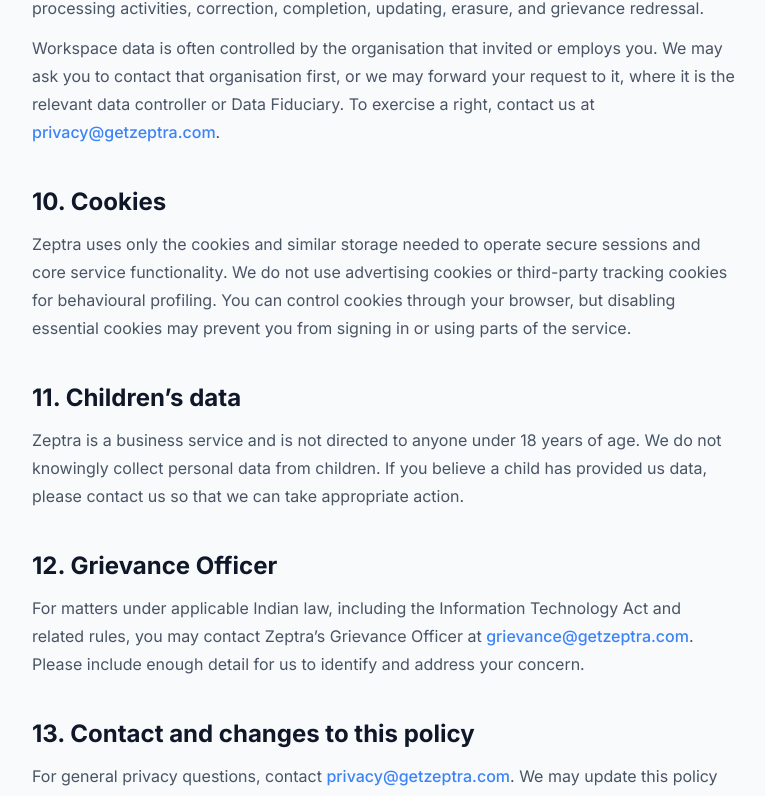
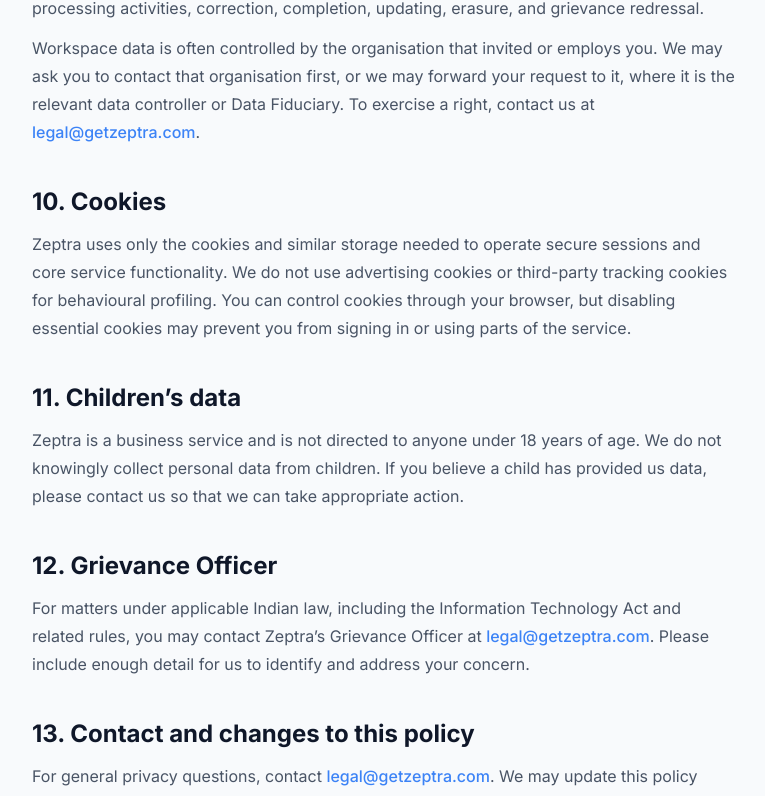
Before and after one commit to avinash-stack/zeptra-landing, a React (Vite) app: page /privacy in a window 1280 px wide. Shown: the part 3280-4076 px from the top of the page, without its empty margins (256-1021 px from the left). Built offline with nearby package versions, Linux system fonts and the light colour scheme.

Commit message:
chore: consolidate privacy email aliases to legal@getzeptra.com and update external links to open in new tabs

```diff
--- a/src/components/LandingPage.tsx
+++ b/src/components/LandingPage.tsx
@@ -10,7 +10,7 @@
 
 /** Always navigates to the app domain via full-page load */
 const AppLink = React.forwardRef<HTMLAnchorElement, { to: string, children?: React.ReactNode, className?: string, onClick?: () => void }>(({ to, children, ...props }, ref) => {
-  return <a href={appUrl(to)} ref={ref} {...props}>{children}</a>;
+  return <a href={appUrl(to)} ref={ref} target="_blank" rel="noopener noreferrer" {...props}>{children}</a>;
 });
 AppLink.displayName = 'AppLink';
 
--- a/src/components/LegalLayout.tsx
+++ b/src/components/LegalLayout.tsx
@@ -29,10 +29,10 @@
 
           <div className="flex items-center gap-2 sm:gap-4">
             <Button variant="ghost" asChild className="px-2 text-foreground sm:px-4">
-              <a href={appUrl('/login')}>Login</a>
+              <a href={appUrl('/login')} target="_blank" rel="noopener noreferrer">Login</a>
             </Button>
             <Button asChild className="bg-primary px-3 text-white hover:bg-primary/90 sm:px-4">
-              <a href={appUrl('/create-organization')}>Get started free</a>
+              <a href={appUrl('/create-organization')} target="_blank" rel="noopener noreferrer">Get started free</a>
             </Button>
           </div>
         </div>
--- a/src/pages/PrivacyPolicy.tsx
+++ b/src/pages/PrivacyPolicy.tsx
@@ -93,7 +93,7 @@
           Subject to applicable law, you may request access to, correction of, or deletion of your personal data. If the GDPR applies, you may also have rights to data portability, restriction or objection to certain processing, withdrawal of consent, and the right to lodge a complaint with a supervisory authority. Under the DPDP Act, you may seek a summary of your data and processing activities, correction, completion, updating, erasure, and grievance redressal.
         </p>
         <p className="mt-3">
-          Workspace data is often controlled by the organisation that invited or employs you. We may ask you to contact that organisation first, or we may forward your request to it, where it is the relevant data controller or Data Fiduciary. To exercise a right, contact us at <a className="font-medium text-primary hover:underline" href="mailto:privacy@getzeptra.com">privacy@getzeptra.com</a>.
+          Workspace data is often controlled by the organisation that invited or employs you. We may ask you to contact that organisation first, or we may forward your request to it, where it is the relevant data controller or Data Fiduciary. To exercise a right, contact us at <a className="font-medium text-primary hover:underline" href="mailto:legal@getzeptra.com">legal@getzeptra.com</a>.
         </p>
       </section>
 
@@ -114,14 +114,14 @@
       <section>
         <h2 className="text-2xl font-bold text-foreground">12. Grievance Officer</h2>
         <p className="mt-3">
-          For matters under applicable Indian law, including the Information Technology Act and related rules, you may contact Zeptra’s Grievance Officer at <a className="font-medium text-primary hover:underline" href="mailto:grievance@getzeptra.com">grievance@getzeptra.com</a>. Please include enough detail for us to identify and address your concern.
+          For matters under applicable Indian law, including the Information Technology Act and related rules, you may contact Zeptra’s Grievance Officer at <a className="font-medium text-primary hover:underline" href="mailto:legal@getzeptra.com">legal@getzeptra.com</a>. Please include enough detail for us to identify and address your concern.
         </p>
       </section>
 
       <section>
         <h2 className="text-2xl font-bold text-foreground">13. Contact and changes to this policy</h2>
         <p className="mt-3">
-          For general privacy questions, contact <a className="font-medium text-primary hover:underline" href="mailto:privacy@getzeptra.com">privacy@getzeptra.com</a>. We may update this policy when our practices or legal obligations change. We will post the revised policy here and update the “Last updated” date.
+          For general privacy questions, contact <a className="font-medium text-primary hover:underline" href="mailto:legal@getzeptra.com">legal@getzeptra.com</a>. We may update this policy when our practices or legal obligations change. We will post the revised policy here and update the “Last updated” date.
         </p>
       </section>
     </LegalLayout>
```
